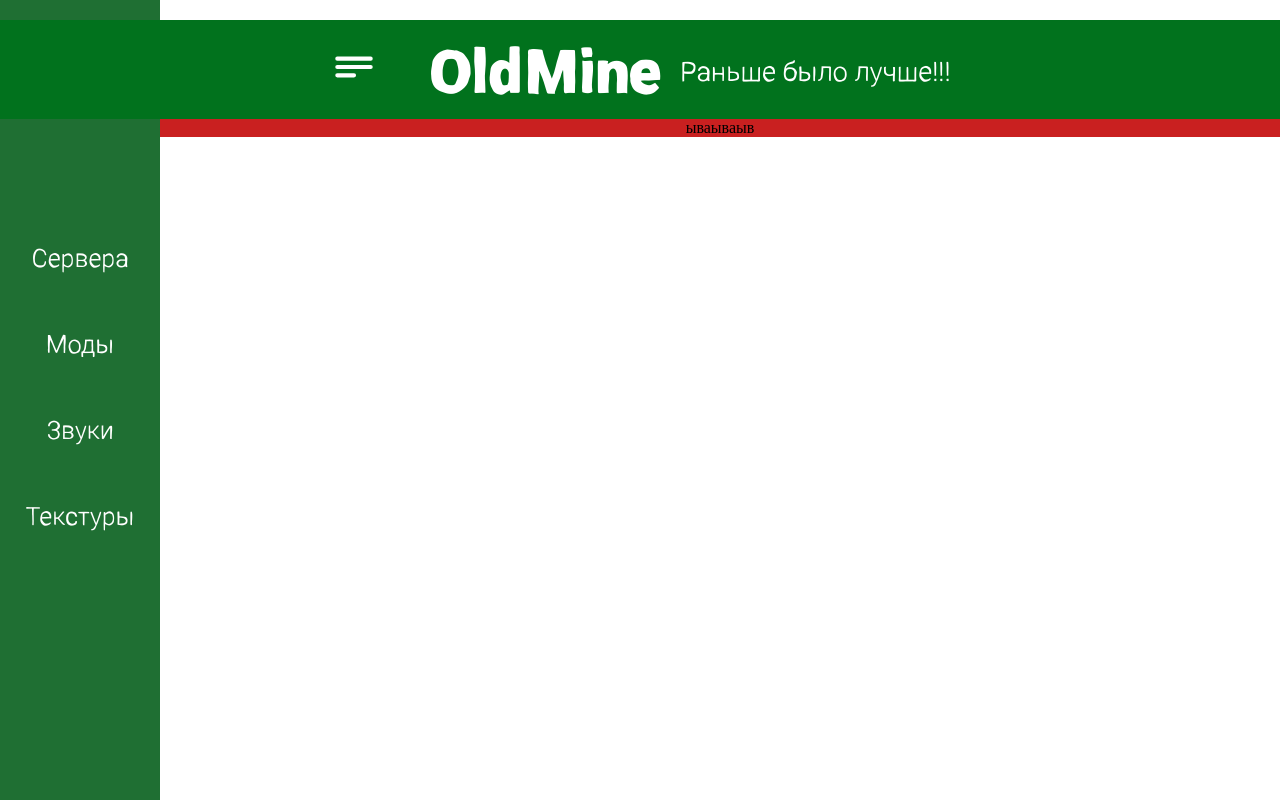
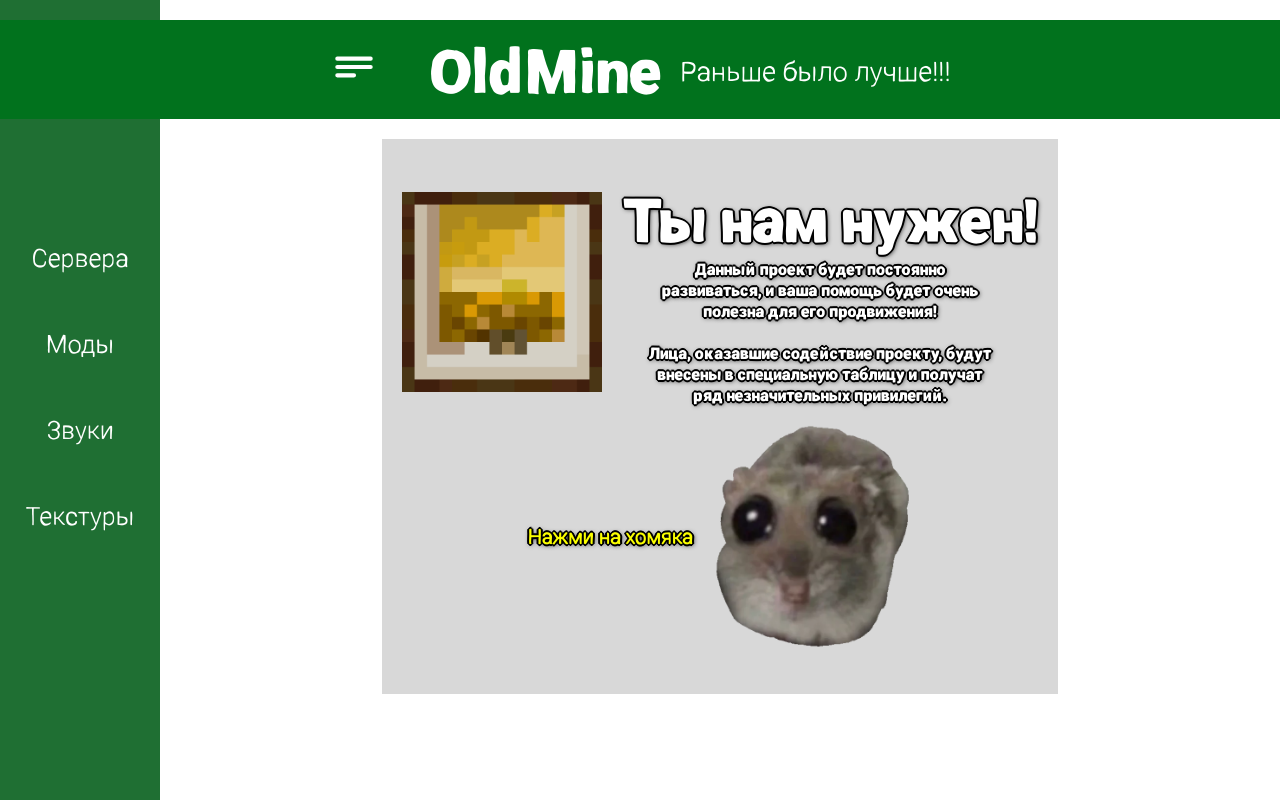
Before and after one commit to DrusGalkin/proekt, a plain HTML site: page storage/storage.html in a window 1280 px wide. Drawn offline with Linux system fonts and the light colour scheme.

Commit message:
Add files via upload

```diff
--- a/storage/storage.html
+++ b/storage/storage.html
@@ -25,7 +25,7 @@
 
     <div class="adapt">
       <div id="myDiv" class="sidenav">
-        <a href="#about">Сервера</a>
+        <a href="servers/servers.html">Сервера</a>
         <a href="#services">Моды</a>
         <a href="#clients">Звуки</a>
         <a href="#contact">Текстуры</a>
@@ -33,7 +33,31 @@
 
       <div id="containerSer" class="container">
         <section>
-            ываываыв<br>
+            <div class="info">
+                <div class="block">
+                    <img src="img/pictures.png" alt="pictures">
+                    <div class="block2">
+                        <h2>Ты нам нужен!</h2>
+                        <p>
+                            Данный проект будет постоянно развиваться, и ваша помощь будет очень полезна для его продвижения!
+                        </p>
+                        <br>
+                        <p>
+                            Лица, оказавшие содействие проекту, будут внесены в специальную таблицу и получат ряд незначительных привилегий.
+                        </p>
+                    </div>
+                </div>
+
+                <div class="homak_i_text">
+                    <div class="text">
+                       <h2>Нажми на хомяка</h2>
+                    </div>
+                    <div class="homak">
+                        <a href="https://vk.com/andrew1galkin" target="_blank"><img src="img/grusnii_homak.png" alt="homak"></a>
+                    </div>
+                </div>
+            </div>
+
         </section>
       </div>
     </div>
--- a/storage/style.css
+++ b/storage/style.css
@@ -100,8 +100,10 @@ html{
 }
 
 section{
-    background: #c92020;
+    padding: 20px;
     height: 100%;
+    display: flex;
+    justify-content: center;
 }
 
 .divLogo{
@@ -120,3 +122,91 @@ section{
     font-size: 20px;
     padding-right: 50px;
 }
+
+.block{
+    margin-top: 20px;
+    width: 100%;
+    max-width: 875px;
+    font-family: 'Ramona-Bold';
+    display: flex;
+    justify-content: center;
+    align-items: center;
+}
+
+.block h2{
+    font-size: 60px;
+    margin-left: 20px;
+    color: white;
+    text-shadow:
+    2px 0 0 #000,
+    -2px 0 0 #000,
+    0 2px 0 #000,
+    0 -2px 0 #000,
+    1px 1px 0 #000,
+    -1px -1px 0 #000,
+    1px -1px 0 #000,
+    -1px 1px 0 #000,
+    1px 1px 5px #000;
+}
+
+.block img{
+    width: 200px;
+}
+
+.block2 p{
+    width: 100%;
+    max-width: 350px;
+    color: white;
+    text-shadow:
+    2px 0 0 #000,
+    -2px 0 0 #000,
+    0 2px 0 #000,
+    0 -2px 0 #000,
+    1px 1px 0 #000,
+    -1px -1px 0 #000,
+    1px -1px 0 #000,
+    -1px 1px 0 #000,
+    1px 1px 5px #000;
+}
+
+.block2{
+    display: flex;
+    justify-content: center;
+    align-items: center;
+    flex-direction: column;
+}
+
+.info{
+    background-color: rgba(184, 184, 184, 0.541);
+    padding: 20px;
+}
+
+.text h2{
+    text-decoration: none;
+    color: rgb(251, 255, 0);
+    font-family: 'Ramona-Light';
+    font-size: 20px;
+    text-shadow:
+    2px 0 0 #000,
+    -2px 0 0 #000,
+    0 2px 0 #000,
+    0 -2px 0 #000,
+    1px 1px 0 #000,
+    -1px -1px 0 #000,
+    1px -1px 0 #000,
+    -1px 1px 0 #000,
+    1px 1px 5px #000;
+    margin-right: 20px;
+}
+
+.homak_i_text{
+    display: flex;
+    justify-content: center;
+    align-items: center;
+    padding: 20px;
+
+}
+
+.homak img{
+    width: 200px;
+}
```
